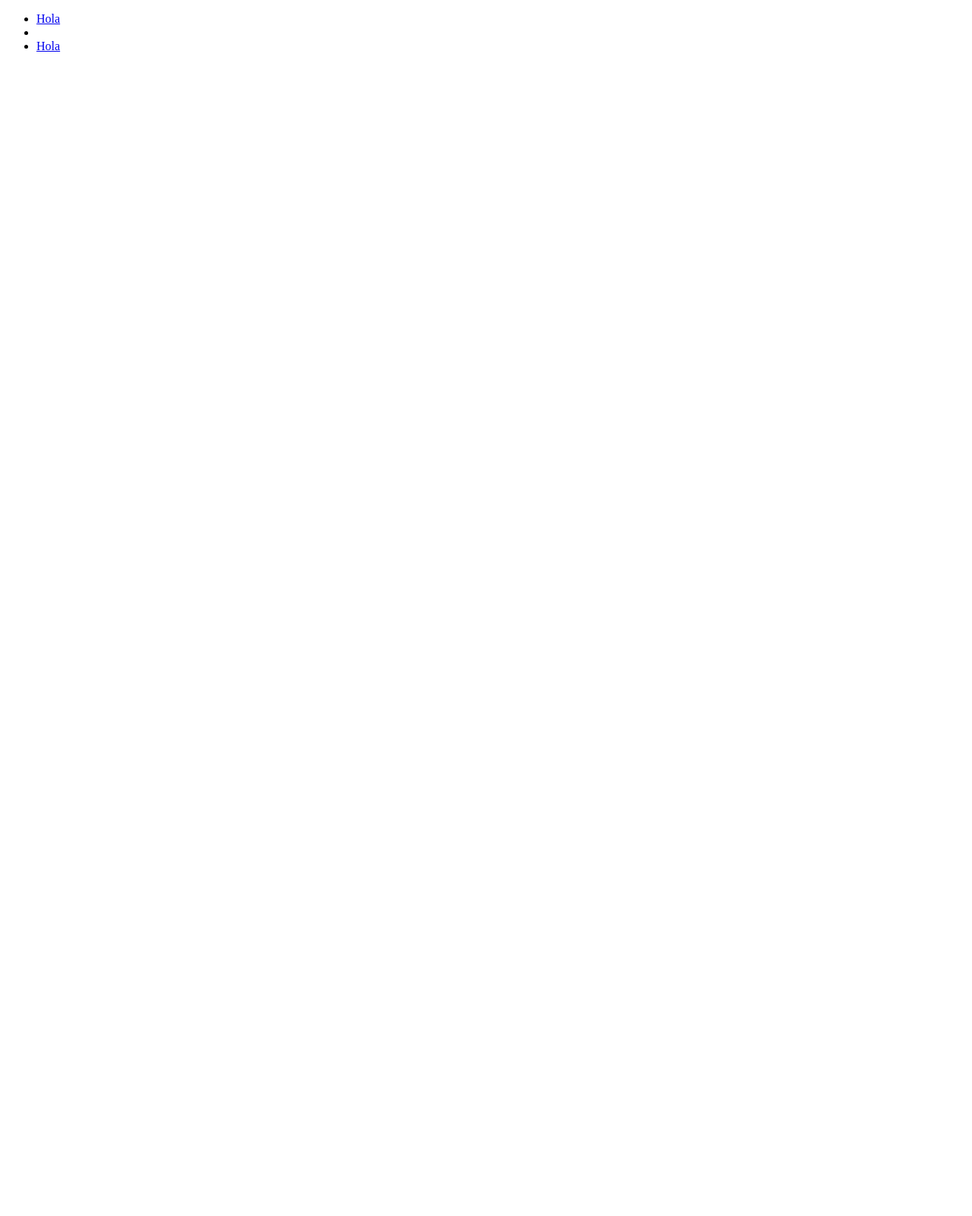
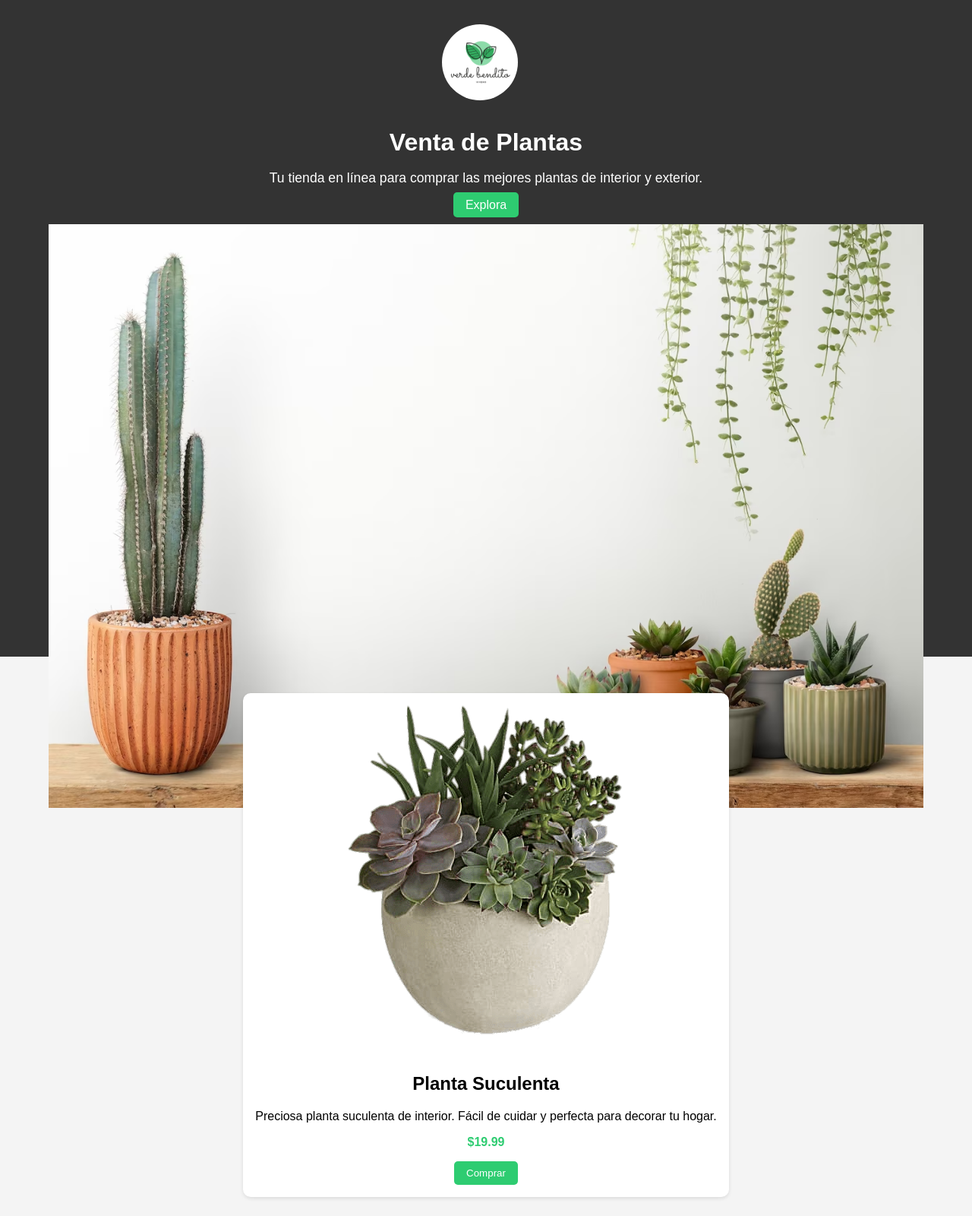
Before and after one commit to Felloni87/practica-clase-11-agosto, a plain HTML site: page index.html in a window 1280 px wide. Shown: the top 1600 px of the page at 76% size. Before the commit the page ends 800 px from the top, so only its background shows below. Drawn offline with Linux system fonts and the light colour scheme.

Commit message:
landing plantas inicio y  primera seccion

```diff
--- a/index.html
+++ b/index.html
@@ -7,15 +7,49 @@
     <title>Document</title>
 </head>
 <body>
-    <header class="Container">
+    <!DOCTYPE html>
+<html lang="es">
+<head>
+    <meta charset="UTF-8">
+    <meta name="viewport" content="width=device-width, initial-scale=1.0">
+    <link rel="stylesheet" href="styles.css">
+    <title>Venta de Plantas</title>
+</head>
+<body>
+    <header>
+        <img class = "logo" src="./Logo Ecológico Verde Bendito /1.png" alt="">
+        <div class="header-content">
+            <h1>Venta de Plantas</h1>
+            <p>Tu tienda en línea para comprar las mejores plantas de interior y exterior.</p>
+            <a href="#productos" class="btn">Explora</a>
+        </div>
+        <div class=" imagenPrincipal">
+            <img src="./small-cacti-with-white-wall-background_53876-133169.avif" alt="">
+        </div>
+    </header>
 
-        <nav><ul>
-            <li><a href="#">Hola</a></li>
-            <li><a href="#"></a></li>
-            <li><a href="#">Hola</a></li>
-        </ul></nav>
-
-    </header>
+    <section class="productos">
+        <article class="producto">
+            <img src="./planta1.png" alt="Planta 1">
+            <h2>Planta Suculenta</h2>
+            <p>Preciosa planta suculenta de interior. Fácil de cuidar y perfecta para decorar tu hogar.</p>
+            <p class="precio">$19.99</p>
+            <button>Comprar</button>
+        </article>
+        <article class="producto">
+            <img src="./planta2.png" alt="Planta 2">
+            <h2>Rosa en Maceta</h2>
+            <p>Elegante rosa en maceta. Ideal para regalar en ocasiones especiales.</p>
+            <p class="precio">$24.99</p>
+            <button>Comprar</button>
+        </article>
+        <!-- Agrega más productos aquí -->
+    </section>
+    <footer>
+        <p>Contacto: ventas@plantas.com</p>
+    </footer>
+</body>
+</html>
 
 </body>
 </html>
--- a/style.css
+++ b/style.css
@@ -0,0 +1,106 @@
+body {
+    font-family: Arial, sans-serif;
+    margin: 0;
+    padding: 0;
+    background-color: #f4f4f4;
+}
+
+header {
+    width: 100vw;
+    height: 100vh;
+    background-color: #333;
+    color: #fff;
+    text-align: center;
+    padding: 2rem 0;
+    display: flex;
+    align-items: center;
+    flex-direction: column;
+}
+
+.logo {
+    max-width: 100px; /* Ajusta el tamaño del logo según tus necesidades */
+    height: auto;
+    margin-right: 1rem; /* Agrega un poco de espacio entre el logo y el título */
+    border-radius: 100px;
+}
+
+.header-content {
+    margin-top: 1rem;
+}
+
+.header-content h1 {
+    font-size: 2rem;
+    margin-bottom: 0.5rem;
+}
+
+.header-content p {
+    font-size: 1.1rem;
+    margin-bottom: 1rem;
+}
+
+.btn {
+    background-color: #2ecc71;
+    color: #fff;
+    border: none;
+    border-radius: 5px;
+    padding: 0.5rem 1rem;
+    cursor: pointer;
+    text-decoration: none;
+    transition: background-color 0.3s ease;
+
+}
+
+.btn:hover {
+    background-color: #27ae60;
+}
+
+.imagenPrincipal{
+    justify-content: center;
+    width: 90%; /* Ajusta el tamaño de la imagen según tus preferencias */
+    height: auto;
+    margin-top: 1rem; /* Agrega espacio entre el botón y la imagen */
+}
+.imagenPrincipal img{
+    width: 100%;
+    height: auto;
+}
+.productos {
+    display: flex;
+    flex-wrap: wrap;
+    justify-content: space-around;
+    padding: 2rem;
+}
+
+.producto {
+    background-color: #fff;
+    border-radius: 10px;
+    box-shadow: 0px 2px 5px rgba(0, 0, 0, 0.1);
+    padding: 1rem;
+    margin: 1rem;
+    text-align: center;
+}
+
+.producto img {
+    max-width: 100%;
+    height: auto;
+    border-radius: 5px;
+}
+
+.precio {
+    font-weight: bold;
+    color: #2ecc71;
+}
+
+button {
+    background-color: #2ecc71;
+    color: #fff;
+    border: none;
+    border-radius: 5px;
+    padding: 0.5rem 1rem;
+    cursor: pointer;
+    transition: background-color 0.3s ease;
+}
+
+button:hover {
+    background-color: #27ae60;
+}
```
Also changed, not shown: Logo Ecológico Verde Bendito /1.png (added), Logo Ecológico Verde Bendito /2.png (added), planta1.png (added), planta2.png (added), small-cacti-with-white-wall-background_53876-133169.avif (added), 3 other files.
